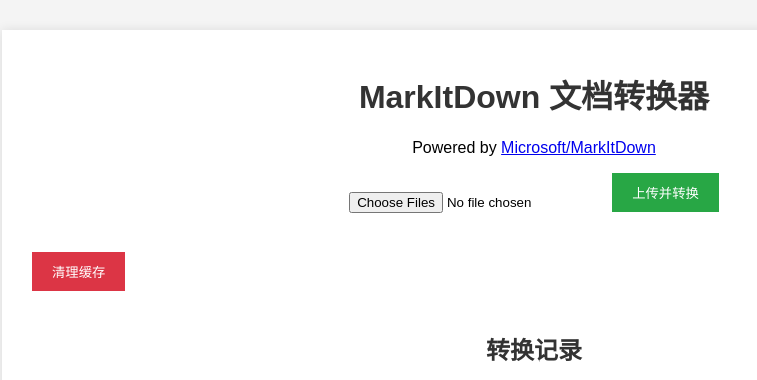
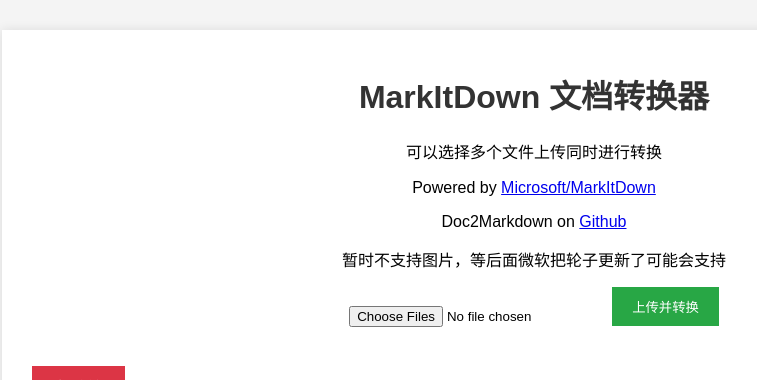
Before and after one commit to DomeenoH/Doc2Markdown, a Flask app: page / in a window 1280 px wide. Shown: the top 380 px of the page, without its empty margins (106-863 px from the left). Run offline with Flask 3, Linux system fonts and the light colour scheme; some libraries are stand-ins or nearby versions.

Commit message:
Added more notice

```diff
--- a/templates/index.html
+++ b/templates/index.html
@@ -12,8 +12,17 @@
         <h1>MarkItDown 文档转换器</h1>
         <div align="center">
             <p>
+                可以选择多个文件上传同时进行转换
+            </p>
+            <p>
                 Powered by
                 <a href="https://github.com/microsoft/markitdown">Microsoft/MarkItDown</a>
+            </p>
+            <p>
+                Doc2Markdown on <a href="https://github.com/GamerNoTitle/Doc2Markdown">Github</a>
+            </p>
+            <p>
+                暂时不支持图片，等后面微软把轮子更新了可能会支持
             </p>
         </div>
         <form id="upload-form">
```
